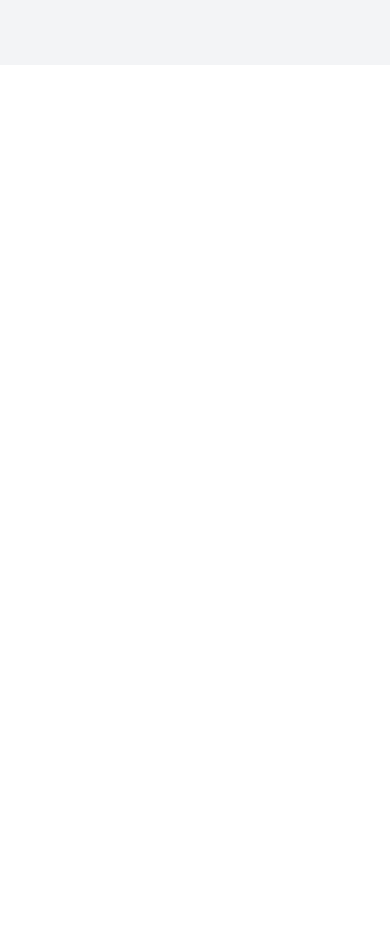
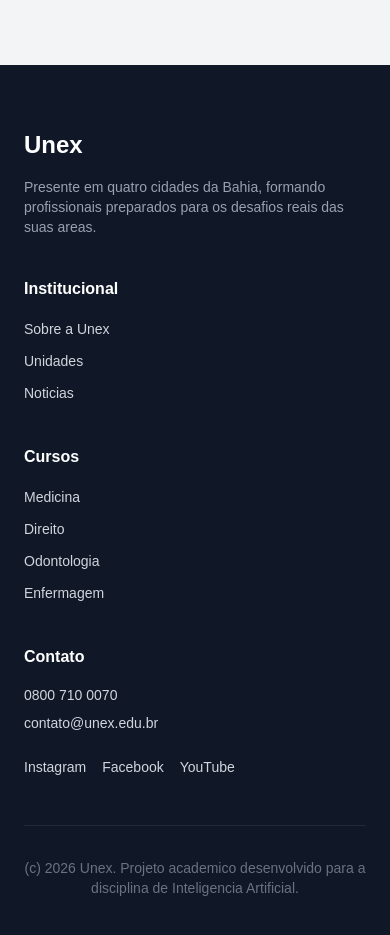
Before and after one commit to DiegoZarpok/unex-redesign, a Next.js app: page / in a window 390 px wide. Shown: the part 7420-8355 px from the top of the page. Before the commit the page ends 7485 px from the top, so only its background shows below. Built offline with nearby package versions, Linux system fonts and the light colour scheme.

Commit message:
fix: corrige tags de link ausentes no Footer e integra todas as secoes na pagina

```diff
--- a/app/page.tsx
+++ b/app/page.tsx
@@ -6,6 +6,7 @@ import { Testimonials } from "@/components/Testimonials/Testimonials";
 import { Campuses } from "@/components/Campuses/Campuses";
 import { News } from "@/components/News/News";
 import { ContactForm } from "@/components/ContactForm/ContactForm";
+import { Footer } from "@/components/Footer/Footer";
 
 export default function Home() {
   return (
@@ -18,6 +19,7 @@ export default function Home() {
       <Campuses />
       <News />
       <ContactForm />
+      <Footer />
     </main>
   );
 }
--- /dev/null
+++ b/components/Footer/Footer.tsx
@@ -0,0 +1,84 @@
+import Link from "next/link";
+
+const institutional = [
+  { label: "Sobre a Unex", href: "#about" },
+  { label: "Unidades", href: "#unidades" },
+  { label: "Noticias", href: "#" },
+];
+
+const coursesLinks = [
+  { label: "Medicina", href: "#cursos" },
+  { label: "Direito", href: "#cursos" },
+  { label: "Odontologia", href: "#cursos" },
+  { label: "Enfermagem", href: "#cursos" },
+];
+
+const socials = [
+  { label: "Instagram", href: "https://instagram.com" },
+  { label: "Facebook", href: "https://facebook.com" },
+  { label: "YouTube", href: "https://youtube.com" },
+];
+
+export function Footer() {
+  return (
+    <footer className="bg-gray-900 text-gray-300 py-16 px-6">
+      <div className="max-w-7xl mx-auto grid sm:grid-cols-2 lg:grid-cols-4 gap-10">
+        <div>
+          <Link href="/" className="text-2xl font-bold text-white">
+            Unex
+          </Link>
+          <p className="mt-4 text-sm text-gray-400">
+            Presente em quatro cidades da Bahia, formando profissionais
+            preparados para os desafios reais das suas areas.
+          </p>
+        </div>
+
+        <div>
+          <h4 className="text-white font-semibold">Institucional</h4>
+          <ul className="mt-4 space-y-2">
+            {institutional.map((item) => (
+              <li key={item.label}>
+                <a href={item.href} className="text-sm hover:text-white transition-colors">
+                  {item.label}
+                </a>
+              </li>
+            ))}
+          </ul>
+        </div>
+
+        <div>
+          <h4 className="text-white font-semibold">Cursos</h4>
+          <ul className="mt-4 space-y-2">
+            {coursesLinks.map((item) => (
+              <li key={item.label}>
+                <a href={item.href} className="text-sm hover:text-white transition-colors">
+                  {item.label}
+                </a>
+              </li>
+            ))}
+          </ul>
+        </div>
+
+        <div>
+          <h4 className="text-white font-semibold">Contato</h4>
+          <ul className="mt-4 space-y-2 text-sm">
+            <li>0800 710 0070</li>
+            <li>contato@unex.edu.br</li>
+          </ul>
+
+          <div className="mt-6 flex gap-4">
+            {socials.map((social) => (
+              <a key={social.label} href={social.href} target="_blank" rel="noopener noreferrer" className="text-sm hover:text-white transition-colors">
+                {social.label}
+              </a>
+            ))}
+          </div>
+        </div>
+      </div>
+
+      <div className="max-w-7xl mx-auto mt-12 pt-8 border-t border-gray-800 text-center text-sm text-gray-500">
+        (c) {new Date().getFullYear()} Unex. Projeto academico desenvolvido para a disciplina de Inteligencia Artificial.
+      </div>
+    </footer>
+  );
+}
```
